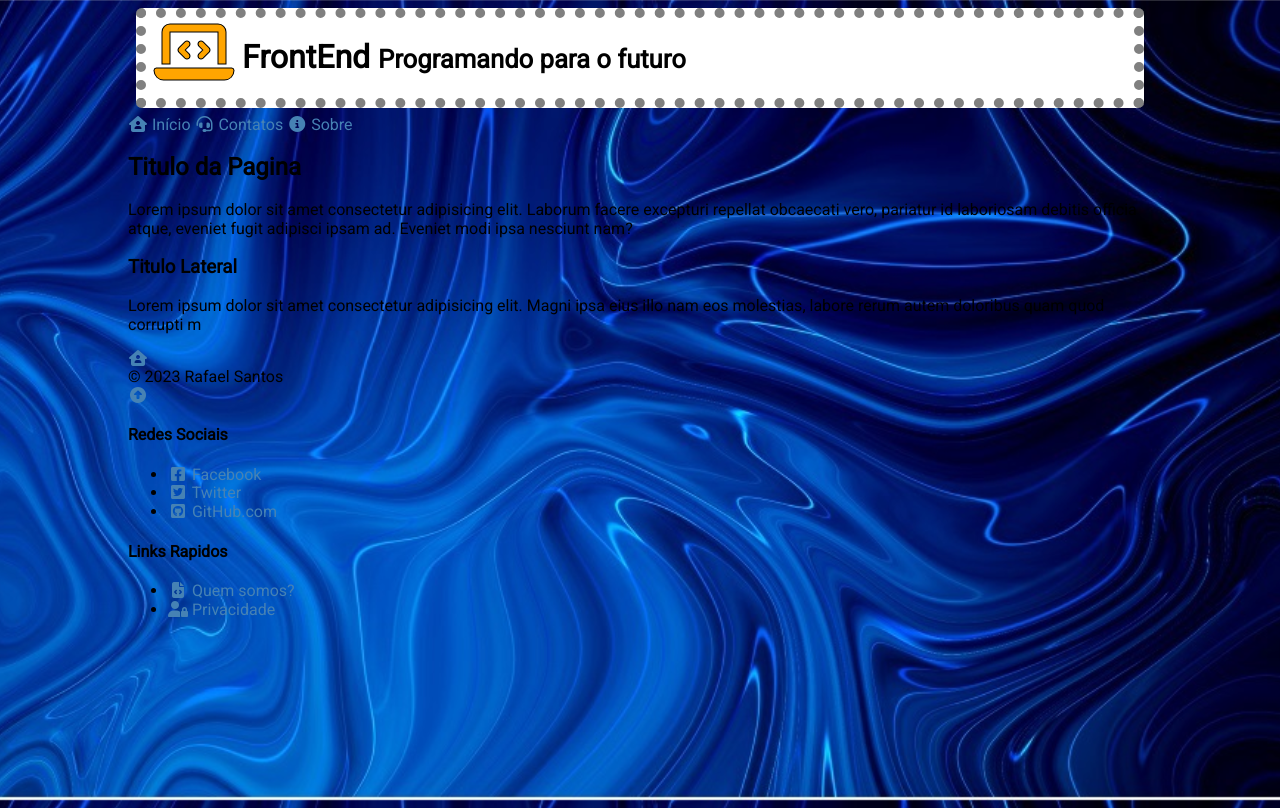
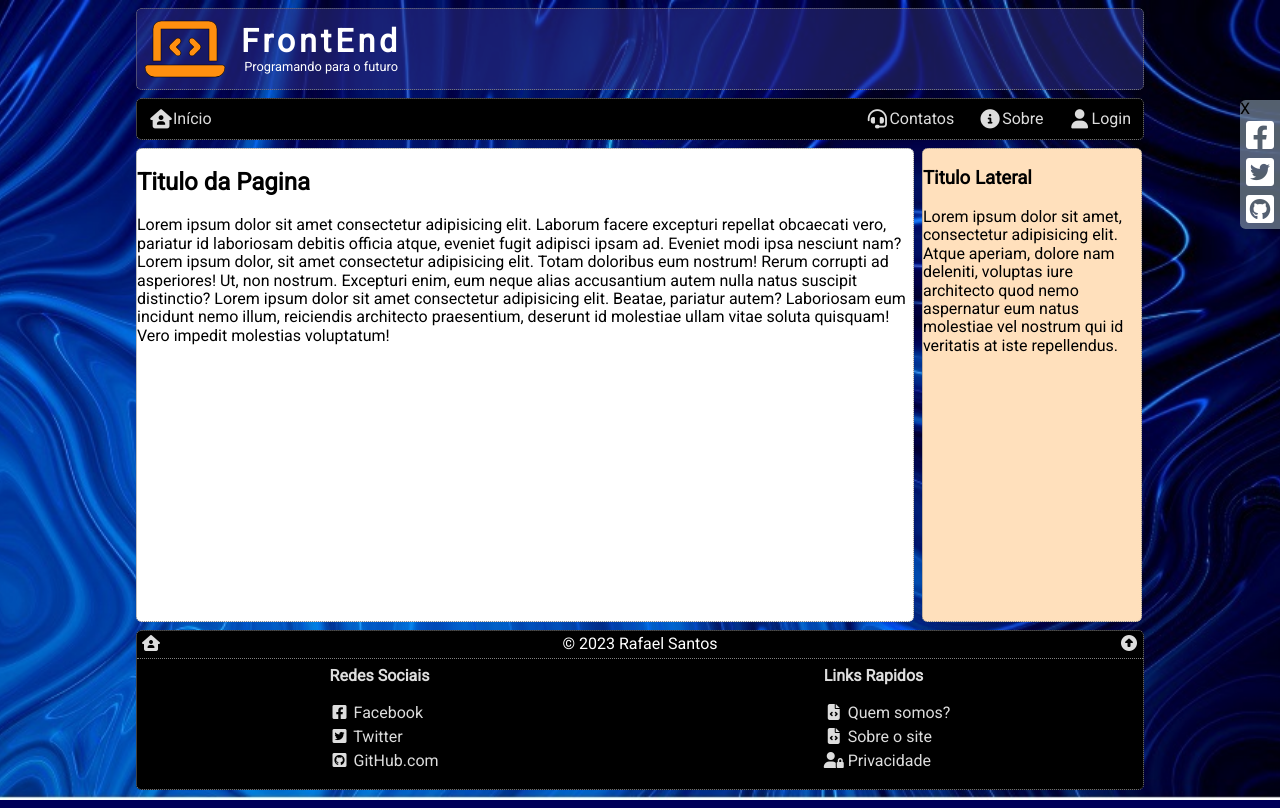
Before and after one commit to rafaelsantux/FrontEnd-CursoJava, a plain HTML site: page template.html in a window 1280 px wide. Drawn offline with nearby package versions, Linux system fonts and the light colour scheme.

Commit message:
Updates CSS e Template.

```diff
--- a/index.css
+++ b/index.css
@@ -1,12 +1,17 @@
 /*
  * Folhas de estilo do template do site.
- * By Luferat
+ * By Rafael Santos
  */
 
 /* Importa algumas bibliotecas externas. */
 
+/* Fonte Roboto do "Google Fonts". */
 @import url('https://fonts.googleapis.com/css2?family=Roboto&display=swap');
+
+/* Font Awesome → Ícones e Glyphicons. */
 @import url('https://cdnjs.cloudflare.com/ajax/libs/font-awesome/6.4.0/css/all.min.css');
+
+/* Normlize → Padroniza a view do CSS entre navegadores. */
 @import url('https://cdnjs.cloudflare.com/ajax/libs/normalize/8.0.1/normalize.min.css');
 
 /* RESET - Normalize */
@@ -33,7 +38,7 @@ a {
 }
 
 a:hover {
-    color: orangered;
+    color:rgb(255, 145, 0);
     text-decoration: underline;
 }
 
@@ -51,31 +56,239 @@ body {
 
 /* Limita e centraliza a página usando 'wrap'. */
 
-#Wrap {
+#wrap {
     position: relative;
     height: 100%;
     width: 100%;
     max-width: 1024px;
     margin: auto;
+    display: flex;
+    flex-direction: column;
 }
 
 /* Renderiza cabeçalho. */
 
-#Wrap>header {
-    background-color: white;
+#wrap>header {
+    background-color: #32348b7e;
     margin: 0.5rem;
     border-radius: .35rem;
-    border: 10px dotted grey;
+    border: 1px dotted grey;
     display: flex;
+    align-items: center;
 }
 
-#Wrap>header a {
+#wrap>header a {
     font-size: 4rem;
-    color: orange;
-    -webkit-text-stroke: 1px black;
-    padding: 0 .5rem;
+    color: rgb(255, 143, 15);
+    -webkit-text-stroke: .5px black;
+    padding: 0.5rem 1rem 0.5rem 0.5rem;
+    text-decoration: none;
 }
 
-#Wrap>header img {
-    width: 4rem;
+#wrap>header i {
+    display: block;
 }
+
+#wrap>header h1 {
+    margin: 0;
+    text-align: center;
+    letter-spacing: .25rem;
+    color: white;
+}
+
+#wrap>header h1 small {
+    display: block;
+    font-weight: normal;
+    font-size: .8rem;
+    letter-spacing: normal;
+}
+
+/*  Menu principal */
+
+#wrap>nav {
+    background-color: black;
+    border: 1px dotted grey;
+    border-radius: .35rem;
+    margin: 0 .5rem .5rem .5rem;
+    display: flex;
+    justify-content: flex-end;
+}
+
+#wrap>nav a {
+    display: flex;
+    flex-direction: column;
+    align-items: center;
+    padding: .65rem .75rem;
+    color: #ddd;
+    text-decoration: none;
+    border-radius: .35rem;
+
+}
+
+#wrap>nav a:first-child {
+    margin-right: auto;
+}
+
+#wrap>nav a:hover {
+    background-color: rgba(255, 255, 255, .1);
+    color:rgb(255, 143, 15)
+}
+
+#wrap>nav a i {
+    font-size: 2rem;
+    margin-bottom: .4rem;
+}
+
+/* Conteúdo */
+
+#wrap>main {
+    display: flex;
+    margin: 0 .5rem;
+    flex-grow: 1;
+    flex-direction: column;
+}
+
+#wrap>main>article {
+    background-color: white;
+    border-radius: .35rem;
+    border: 1px dotted grey;
+    flex-grow: 1;
+}
+
+#wrap>main>aside {
+    background-color: rgb(255, 224, 188);
+    margin-top: .5rem;
+    border-radius: .35rem;
+    border: 1px dotted grey;
+}
+
+/* Rodapé */
+
+#wrap>footer {
+    background-color: black;
+    margin: .5rem;
+    border-radius: .35rem;
+    border: 1px dotted grey;
+}
+
+/* Linha superior do rodapé. */
+
+.footer-top {
+    display: flex;
+    justify-content: space-between;
+    align-items: center;
+    border-bottom: 1px dotted grey
+}
+
+.footer-top div {
+    color: white;
+    text-align: center;
+}
+
+.footer-top a {
+    color: #ddd;
+    font-size: 1 .5rem;
+    padding: .25rem;
+}
+
+/* Linha inferior do rodapé. */
+
+.footer-bottom h4 {
+    margin: .5rem 0;
+}
+
+.footer-bottom {
+    display: flex;
+    justify-content: space-around;
+    color: #ddd;
+}
+.footer-bottom ul {
+    list-style: none;
+    padding: 0;
+    line-height: 1.5;
+    }
+
+.footer-bottom a {
+        color: #ddd;
+ }
+
+.footer-bottom a:hover {
+    color: rgb(255, 143, 15);
+    text-decoration: none;
+}
+
+/*  Rack para mostrar margem inferior em dispositivos mobile */
+
+.nbsp {
+        height: .1px;
+        margin: 0;
+        border: 1px solid transparent;
+}
+
+/***********************/
+/* Em larguras maiores */
+/***********************/
+
+@media screen and (min-width: 575px) {
+
+    /* Menu Principal */
+
+#wrap>nav {
+    justify-content: space-between;
+}
+#wrap>nav a :first-child {
+    margin-right: 0;
+}
+
+#wrap>nav a {
+    flex-direction: row;
+}
+
+#wrap>nav a:first-child {
+    margin-right: auto;
+}
+
+
+#wrap>nav a i {
+    font-size: 1.2rem;
+    margin-bottom: 0;
+    margin-right: .5rem;
+}
+
+}
+
+@media screen and (min-width: 768px) {
+
+    #wrap>main {
+        flex-direction: row;
+    }
+
+    #wrap>main>aside {
+        margin-top: 0;
+        margin-left: .5rem;
+        margin-right: .13rem;
+        min-width: 220px;
+        max-width: 220px;
+    }
+
+}
+
+#gadgets {
+    background-color: rgba(119, 136, 153, 0.705);
+    position: fixed;
+    z-index: 100;
+    right: 0;
+    top: 100px;
+    border-radius: .35rem 0 0 .35rem;
+}
+
+#gadgets ul {
+    padding: 0;
+    margin: 0;
+    list-style: none;
+}
+
+#gadgets a {
+    color: rgb(255, 255, 255);
+    font-size: 2rem;
+}
--- a/template.html
+++ b/template.html
@@ -16,31 +16,33 @@
 <body>
 
     <!-- WRAP -->
-    <div id="Wrap">
+    <div id="wrap">
 
-        <a href="top"></a>
+        <!-- Âncora para o topo da página → #top -->
+        <a id="top"></a>
 
         <!-- Cabeçalho-->
         <header>
             <!-- Usando uma imagem como logotipo. -->
-
-            <!--<a href="/"><img src="/img/logo.alfa.png" alt="Logotipo de FrontEnd."></a> -->
-
+            <!-- <a href="/"><img src="/img/logo.alfa.png" alt="Logotipo de FrontEnd."></a> -->
             <!-- Usando Font Awesome como logotipo. -->
             <a href="/"><i class="fa-solid fa-laptop-code fa-fw"></i></a>
-            <h1>
-                FrontEnd
-                <small>Programando para o futuro</small>
-            </h1>
+            <h1>FrontEnd<small>Programando para o futuro</small></h1>
         </header>
 
+            <!-- Menu-->
+        <nav>
+            <!-- Item de menu -->
+            <a href="/">
 
-        <!-- Menu-->
-        <nav>
-            <a href="/">
+                <!-- Ícone do item do menu -->
                 <i class="fa-solid fa-house-user fa-fw"></i>
+
+                <!-- Label do item do menu -->
                 <span>Início</span>
             </a>
+
+            <!-- Os outros itens seguem o mesmo padrão acima -->
             <a href="/contacts">
                 <i class="fa-solid fa-headset fa-fw"></i>
                 <span>Contatos</span>
@@ -50,7 +52,10 @@
                 <span>Sobre</span>
             </a>
 
-
+            <a href="/profile">
+                <i class="fa-solid fa-user fa-fw"></i>
+                <span>Login</span>
+            </a>
         </nav>
 
         <!-- Conteúdo principal-->
@@ -63,14 +68,17 @@
                     adipisicing elit. Laborum facere excepturi repellat
                     obcaecati vero, pariatur id laboriosam debitis officia
                     atque, eveniet fugit adipisci ipsam ad.
-                    Eveniet modi ipsa nesciunt nam?</p>
+                    Eveniet modi ipsa nesciunt nam?
+                    Lorem ipsum dolor, sit amet consectetur adipisicing elit. Totam doloribus eum nostrum! Rerum corrupti ad asperiores! Ut, non nostrum. Excepturi enim, eum neque alias accusantium autem nulla natus suscipit distinctio?
+                    Lorem ipsum dolor sit amet consectetur adipisicing elit. Beatae, pariatur autem? Laboriosam eum incidunt nemo illum, reiciendis architecto praesentium, deserunt id molestiae ullam vitae soluta quisquam! Vero impedit molestias voluptatum!
+                </p>
             </article>
-            <!-- Conteudo adicional-->
+
+            <!-- Conteúdo adicional / Barra lateral -->
             <aside>
                 <h3>Titulo Lateral</h3>
-                <p>Lorem ipsum dolor sit amet consectetur
-                    adipisicing elit. Magni ipsa eius illo nam eos molestias,
-                    labore rerum autem doloribus quam quod corrupti m</p>
+                <p> Lorem ipsum dolor sit amet, consectetur adipisicing elit. Atque aperiam, dolore nam deleniti, voluptas iure architecto quod nemo aspernatur eum natus molestiae vel nostrum qui id veritatis at iste repellendus.</p>
+
             </aside>
 
 
@@ -95,7 +103,7 @@
             <!-- Segunda linha-->
             <div class="footer-bottom">
 
-                <div class="footer-bottom-left">
+                <div>
                     <h4>Redes Sociais</h4>
                     <ul>
                         <li><a href="https://facebook.com/FrontEnd" target="_blank">
@@ -116,15 +124,21 @@
                             </a>
                         </li>
                     </ul>
-                </div>
+            </div>
 
-                <div class="fotter-bottom-right">
+            <div>
                     <h4>Links Rapidos</h4>
                     <ul>
                         <li>
                             <a href="/about">
                                 <i class="fa-solid fa-file-code fa-fw"></i>
                                 <span>Quem somos?</span>
+                            </a>
+                        </li>
+                        <li>
+                            <a href="/about">
+                                <i class="fa-solid fa-file-code fa-fw"></i>
+                                <span>Sobre o site</span>
                             </a>
                         </li>
                         <li>
@@ -138,15 +152,34 @@
 
             </div>
 
-
-
-
         </footer>
 
-
+        <hr class ="nbsp">
     </div>
     <!-- Fim do WRAP -->
 
+    <!-- Barrinha lateral com bugigangas. -->
+    <div id = "gadgets">
+        <span>X</span>
+        <ul>
+            <li>
+                <a href="https://facebook.com/FrontEnd" target="_blank">
+                    <i class="fa-brands fa-square-facebook fa-fw"></i>
+                </a>
+            </li>
+            <li>
+                <a href="https://twitter.com/FrontEnd" target="_blank">
+                    <i class="fa-brands fa-square-twitter fa-fw"></i>
+                </a>
+            </li>
+            <li>
+                <a href="https://github.com/FrontEnd" target="_blank">
+                    <i class="fa-brands fa-square-github fa-fw"></i>
+                </a>
+            </li>
+        </ul>
+    </div>
+    <!-- Carga do JavaScript -->
     <script src="https://cdnjs.cloudflare.com/ajax/libs/jquery/3.6.4/jquery.min.js"></script>
     <script src="/index.js"></script>
 
```
